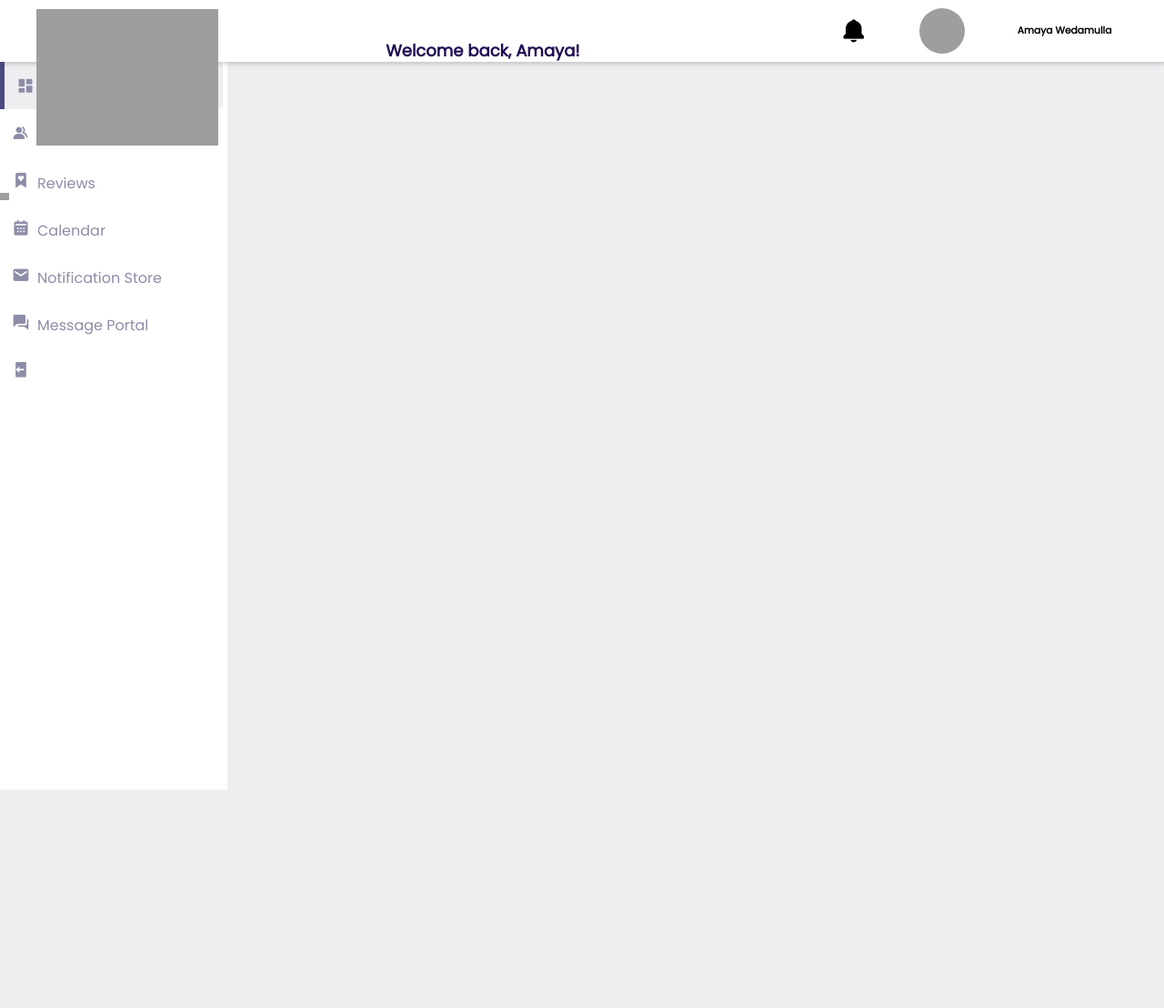
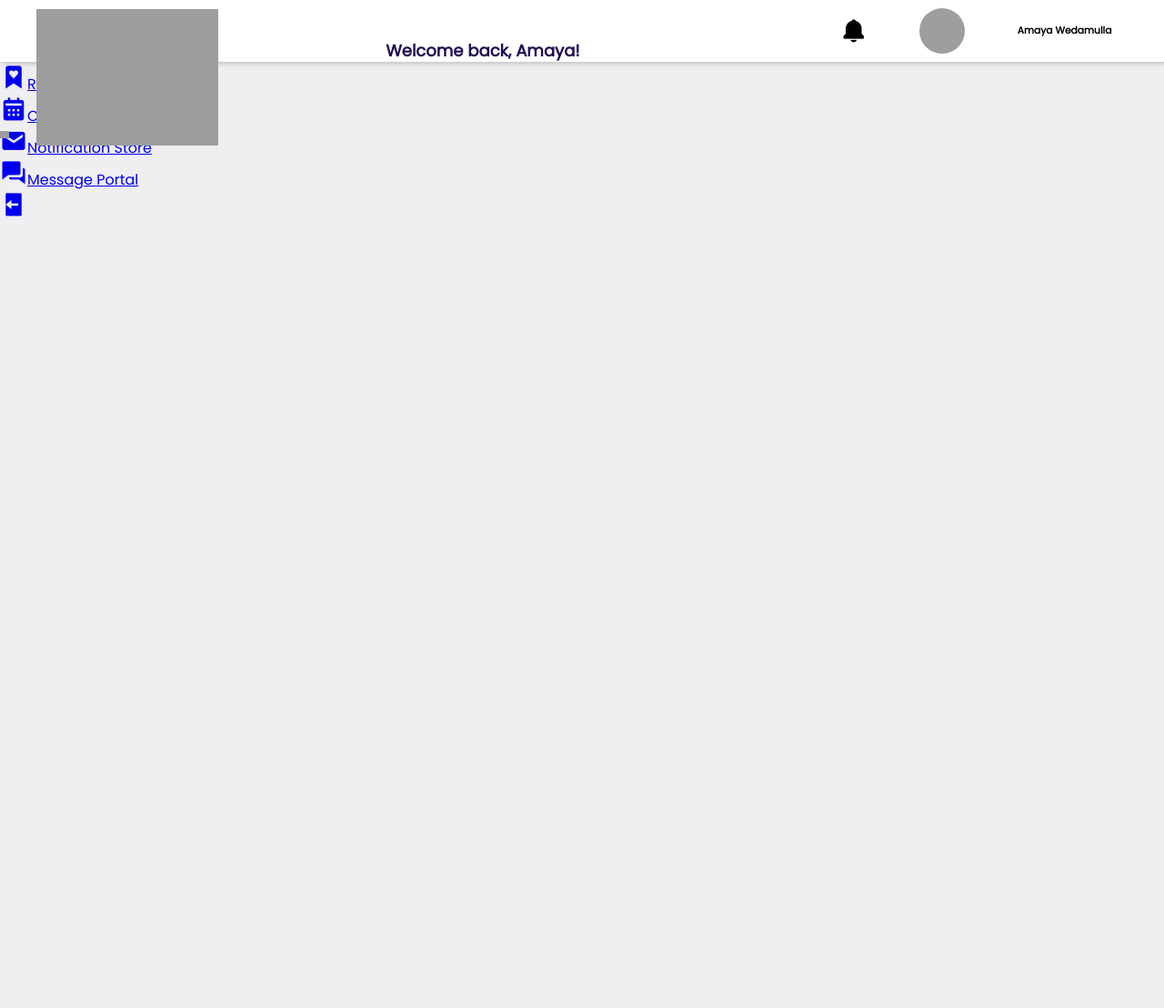
Before and after one commit to Dushanee/eventslab, a PHP site: page /eventslab/customersupport1/public/consult.php in a window 1280 px wide. Shown: the top 1108 px of the page at 91% size. Run offline with PHP 8.4, Linux system fonts and the light colour scheme; grey boxes are pictures that could not be loaded.

Commit message:
Update home.css

```diff
--- a/customersupport1/public/css/home.css
+++ b/customersupport1/public/css/home.css
@@ -25,12 +25,6 @@ body {
   height: auto;
 }
 
-.nav-bar {
-    margin-top: 25px;
-    position: absolute;
-    margin-top: 60px;
-    width: 250px;
-}
 
 .eventslab img{
     position: absolute;
@@ -40,85 +34,6 @@ body {
     margin-top: 144px;
 }
 
-ul {
-  width: 250px;
-  list-style-type: none;
-  margin: 0;
-  padding: 0;
-  background-color: #ffffff;
-  position: fixed;
-  height: 100%;
-  overflow: auto;
-}
-
-li i {
-    padding: 8px 8px;
-    display: flex;
-    color: #8d8da7;
-    font-size: 20px;
-    margin-left: 0px;
-    text-decoration: none;
-    line-height: 60px;
-
-}
-
-li a {
-  position: relative;
-  color: #8d8da7;
-  display: block;
-  padding: 8px 5px;
-  text-decoration: none;
-}
-
-li a.active {
-  background-color: #efeef1;
-  color: #4c4b84;
-  border-left: 5px solid #4c4b84;
-  border-top-right-radius: 5px;
-  border-bottom-right-radius: 5px;
-  width: 98%;
-  /* height: 45px; */
-  /* padding-bottom: 45px; */
-}
-
-li i.active {
-  /* background-color: #8d8da7; */
-  color: #4c4b84;
-  border-left: 5px solid #4c4b84;
-}
-
-li a:hover:not(.active) {
-    color: #4c4b84;
-    /* background-color: #8d8da7;
-    opacity: 0.3; */
-    transform: translate(-3px, -3px);
-    /* box-shadow: 5px 5px 10px rgba(0, 0, 0, 0.2), inset 0px 0px 10px 0px #a5efea; */
-    transition: all 0.4s ease-in-out;
-}
-
-li i:hover:not(.active) {
-  color: #4c4b84;
-  /* background-color: #8d8da7;
-  opacity: 0.3; */
-  transform: translate(-3px, -3px);
-  /* box-shadow: 5px 5px 10px rgba(0, 0, 0, 0.2), inset 0px 0px 10px 0px #a5efea; */
-  transition: all 0.4s ease-in-out;
-}
-
-/* .nav-bar-icons.active {
-  background-color: #4c4b84;
-  opacity: 0.5;
-} */
-
-/* #log_out {
-    margin-left: 70px;
-    position: absolute;
-    /*top: 0%;
-    margin-top: 85%;
-    text-align: center;
-    font-size: 20px;
-    padding: 8px 16px;
-} */
 .welcome {
     width: 1000px;
     display: inline-block;
```
